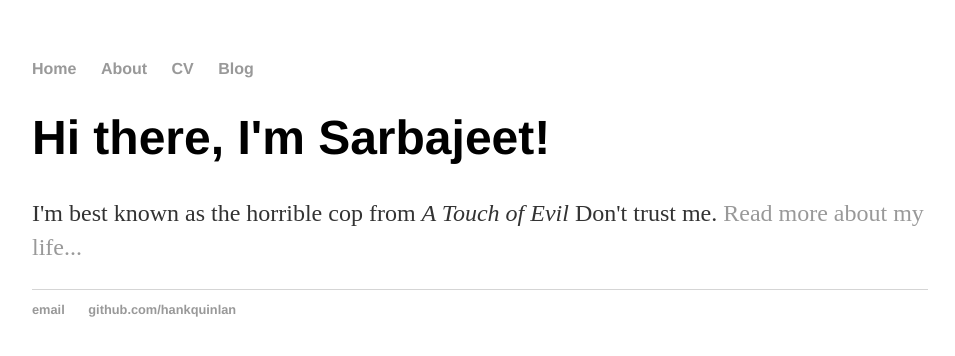
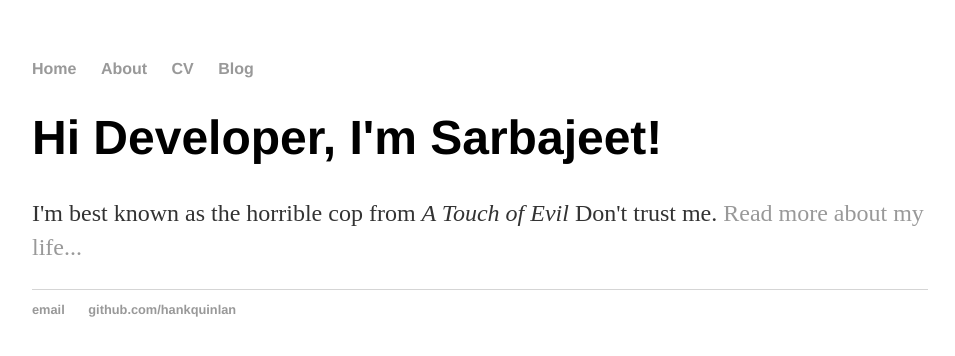
Before and after one commit to gour2502/gour2502.github.io, a Jekyll site: the page built from index.html, in a window 1280 px wide. Shown: the top 356 px of the page, without its empty margins (160-1115 px from the left). Built offline with Jekyll 4.4.1, drawn with Linux system fonts in a browser that asks for light colours.

Commit message:
Update index.html

```diff
--- a/index.html
+++ b/index.html
@@ -3,6 +3,6 @@ layout: default
 title: Sarbajeet Roy , AEM Developer
 ---
 <div class="blurb">
-	<h1>Hi there, I'm Sarbajeet!</h1>
+	<h1>Hi Developer, I'm Sarbajeet!</h1>
 	<p>I'm best known as the horrible cop from <em>A Touch of Evil</em> Don't trust me. <a href="/about">Read more about my life...</a></p>
 </div><!-- /.blurb -->
```
